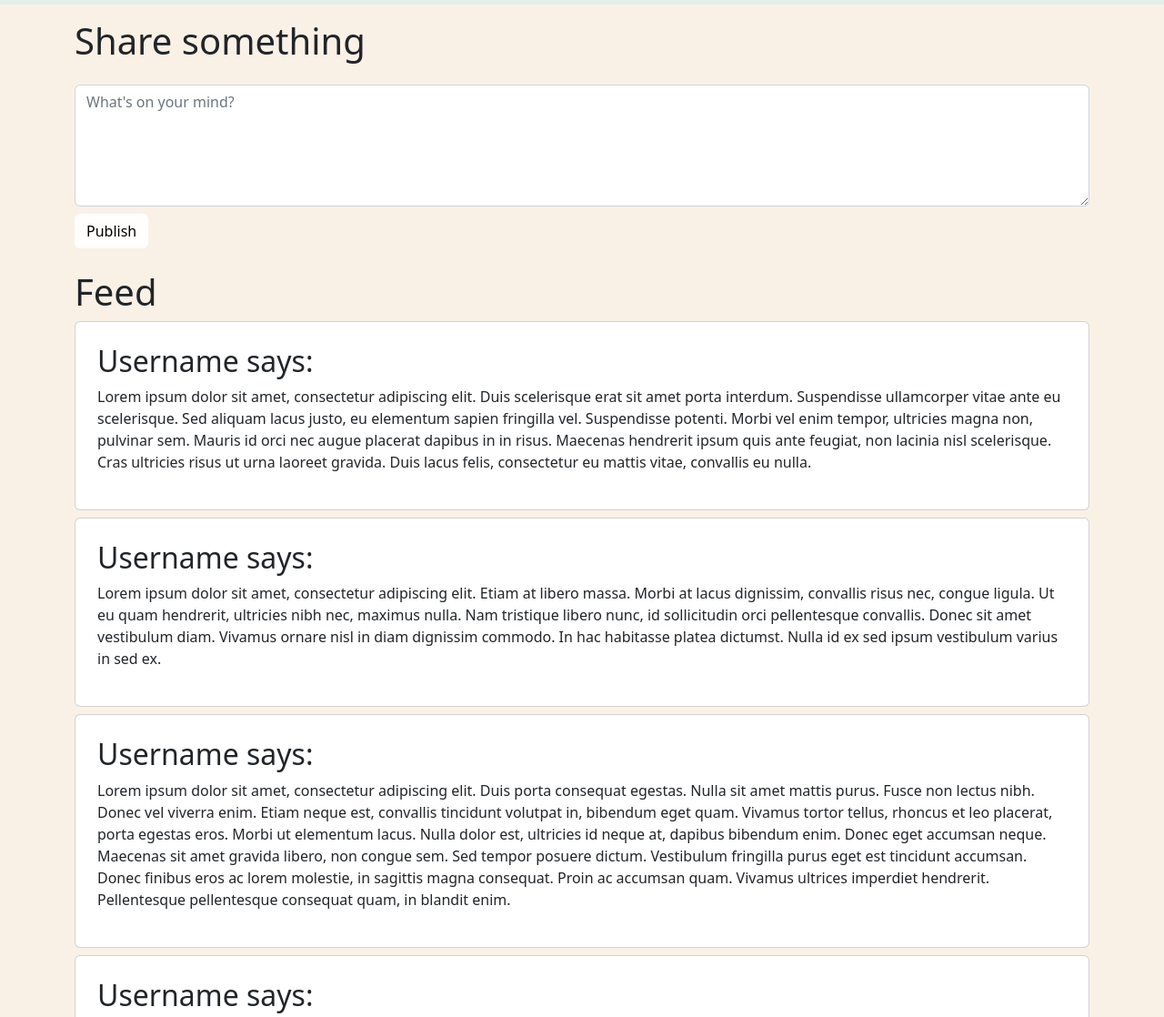
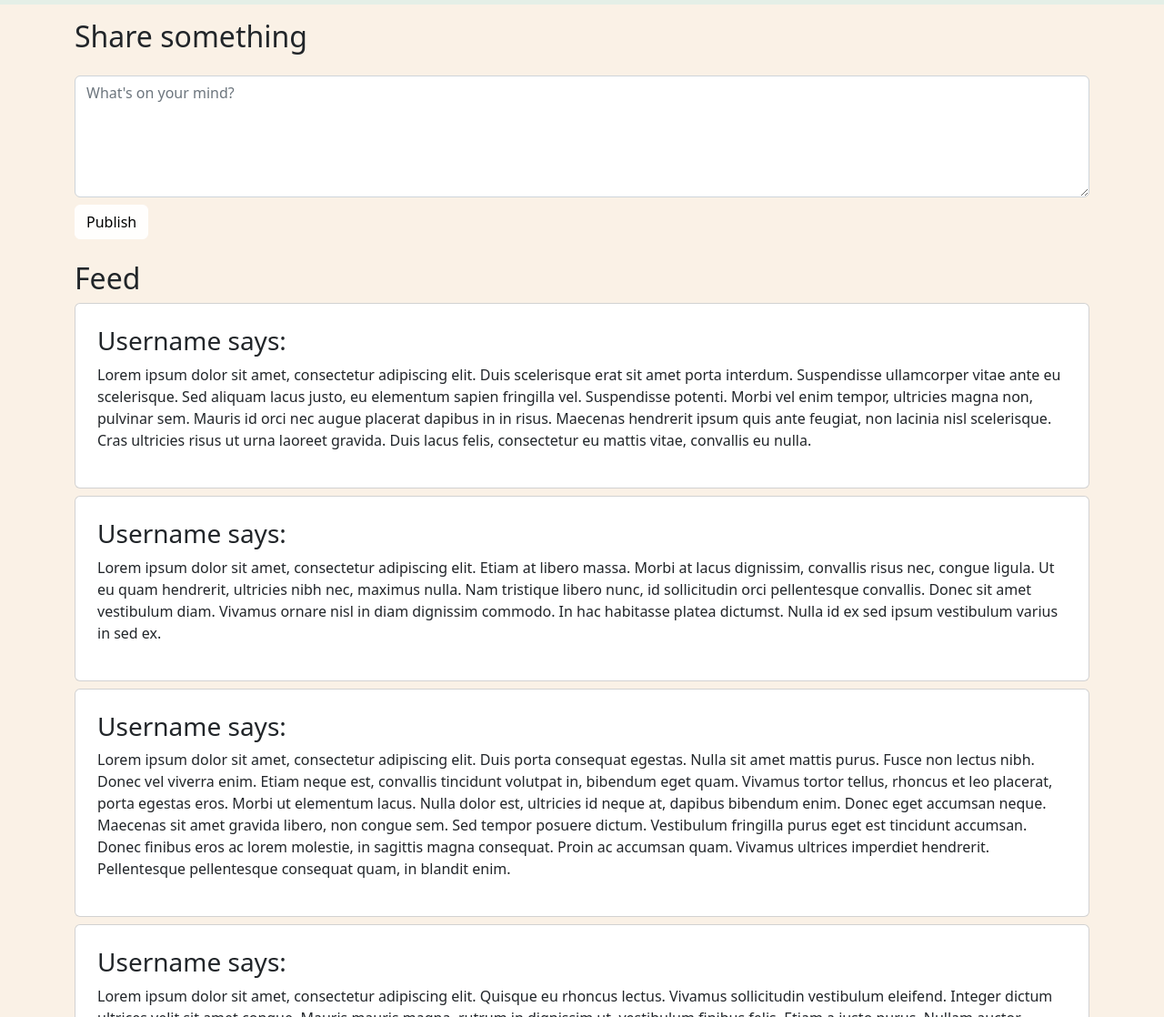
Before and after one commit to cdragvik/CSS-Frameworks, a website: page index.html in a window 1280 px wide. Shown: the part 112-1230 px from the top of the page at 91% size. Drawn offline with Linux system fonts and the light colour scheme.

Commit message:
Made changes to headers

```diff
--- a/index.html
+++ b/index.html
@@ -31,15 +31,15 @@
     <main class="bg-primary">
         <div class="container">
             <div class="pt-3">
-                <h1>Share something</h1>
+                <h2>Share something</h2>
                 <textarea rows="5" class="form-control mt-4 mb-2" placeholder="What's on your mind?"></textarea>
                 <button class="btn btn-secondary mb-4">Publish</button>
             </div>
 
-            <h1>Feed</h1>
+            <h2>Feed</h2>
             <div class="card p-2 mb-2">
                 <div class="card-body">
-                    <h2>Username says:</h2>
+                    <h3>Username says:</h3>
                     <p>Lorem ipsum dolor sit amet, consectetur adipiscing elit. Duis scelerisque erat sit amet porta interdum. Suspendisse ullamcorper vitae ante eu scelerisque. Sed aliquam lacus justo, eu elementum sapien fringilla vel. Suspendisse potenti. Morbi vel enim tempor, ultricies magna non, pulvinar sem. Mauris id orci nec augue placerat dapibus in in risus. Maecenas hendrerit ipsum quis ante feugiat, non lacinia nisl scelerisque. Cras ultricies risus ut urna laoreet gravida. Duis lacus felis, consectetur eu mattis vitae, convallis eu nulla.</p>
                 </div>
             </div>
@@ -47,21 +47,21 @@
 
             <div class="card p-2 mb-2">
                 <div class="card-body">
-                    <h2>Username says:</h2>
+                    <h3>Username says:</h3>
                     <p>Lorem ipsum dolor sit amet, consectetur adipiscing elit. Etiam at libero massa. Morbi at lacus dignissim, convallis risus nec, congue ligula. Ut eu quam hendrerit, ultricies nibh nec, maximus nulla. Nam tristique libero nunc, id sollicitudin orci pellentesque convallis. Donec sit amet vestibulum diam. Vivamus ornare nisl in diam dignissim commodo. In hac habitasse platea dictumst. Nulla id ex sed ipsum vestibulum varius in sed ex.</p>
                 </div>
             </div>
 
             <div class="card p-2 mb-2">
                 <div class="card-body">
-                    <h2>Username says:</h2>
+                    <h3>Username says:</h3>
                     <p>Lorem ipsum dolor sit amet, consectetur adipiscing elit. Duis porta consequat egestas. Nulla sit amet mattis purus. Fusce non lectus nibh. Donec vel viverra enim. Etiam neque est, convallis tincidunt volutpat in, bibendum eget quam. Vivamus tortor tellus, rhoncus et leo placerat, porta egestas eros. Morbi ut elementum lacus. Nulla dolor est, ultricies id neque at, dapibus bibendum enim. Donec eget accumsan neque. Maecenas sit amet gravida libero, non congue sem. Sed tempor posuere dictum. Vestibulum fringilla purus eget est tincidunt accumsan. Donec finibus eros ac lorem molestie, in sagittis magna consequat. Proin ac accumsan quam. Vivamus ultrices imperdiet hendrerit. Pellentesque pellentesque consequat quam, in blandit enim.</p>
                 </div>
             </div>
 
             <div class="card p-2">
                 <div class="card-body">
-                    <h2>Username says:</h2>
+                    <h3>Username says:</h3>
                     <p>Lorem ipsum dolor sit amet, consectetur adipiscing elit. Quisque eu rhoncus lectus. Vivamus sollicitudin vestibulum eleifend. Integer dictum ultrices velit sit amet congue. Mauris mauris magna, rutrum in dignissim ut, vestibulum finibus felis. Etiam a justo purus. Nullam auctor finibus lectus nec tristique. Vivamus et justo blandit, vestibulum turpis consequat, efficitur velit. Aliquam ac mollis massa. Vestibulum vestibulum malesuada tincidunt. Quisque lectus metus, semper eget magna vel, congue laoreet massa. Nullam eget auctor elit, sed auctor risus. Aliquam eu accumsan erat.</p>
                 </div>
             </div>
```
Also changed, not shown: profile.html (+6 -6 lines).
